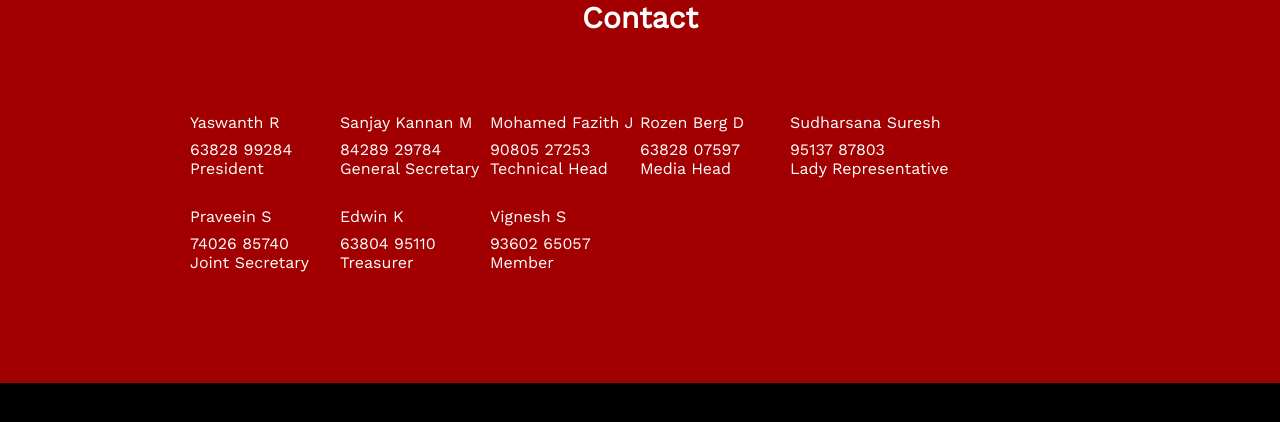
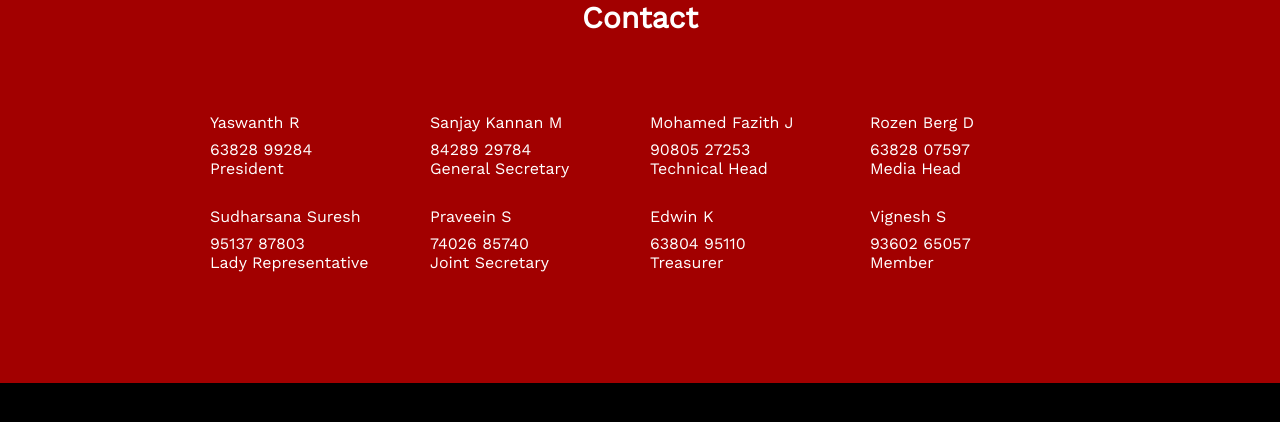
Before and after one commit to team-angris/mutex, a Next.js app: page /Components/Contact in a window 1280 px wide. Shown: the top 422 px of the page. Built offline with nearby package versions, Linux system fonts and the light colour scheme.

Commit message:
Added styles for contact

```diff
--- a/pages/Components/Contact/contact.module.css
+++ b/pages/Components/Contact/contact.module.css
@@ -42,8 +42,8 @@
 .contactItemContent {
     width: 100%;
     display: flex;
-    justify-content: flex-start;
-    flex: 1;
+    justify-content: space-evenly;
+    flex: 1 1;
     flex-wrap: wrap;
 }
 
@@ -52,10 +52,16 @@
     flex-direction: column;
     align-items: flex-start;
     justify-content: center;
-    min-width: 150px;
+    min-width: 200px;
     padding: 0.9rem 0;
 }
 
 .personItemName {
     padding-bottom: 0.5rem;
 }
+
+@media screen and (max-width: 480px) {
+    .personItem {
+        min-width: 150px;
+    }
+}
--- a/pages/Components/Events/events.module.css
+++ b/pages/Components/Events/events.module.css
@@ -82,7 +82,7 @@
     width: 97vw;
     top: -330px;
     background-size: 953px;
-	opacity: 0.3;
+	opacity: 0.2;
 	z-index: 1;
 }
 
--- a/pages/Components/Sponsors/sponsors.module.css
+++ b/pages/Components/Sponsors/sponsors.module.css
@@ -37,6 +37,9 @@
 }
 
 @media screen and (max-width: 480px) {
+    .sponsors {
+        margin-top: 7rem;
+    }
     .sponsorsContainer img {
         height: auto;
         width: 250px;
```
